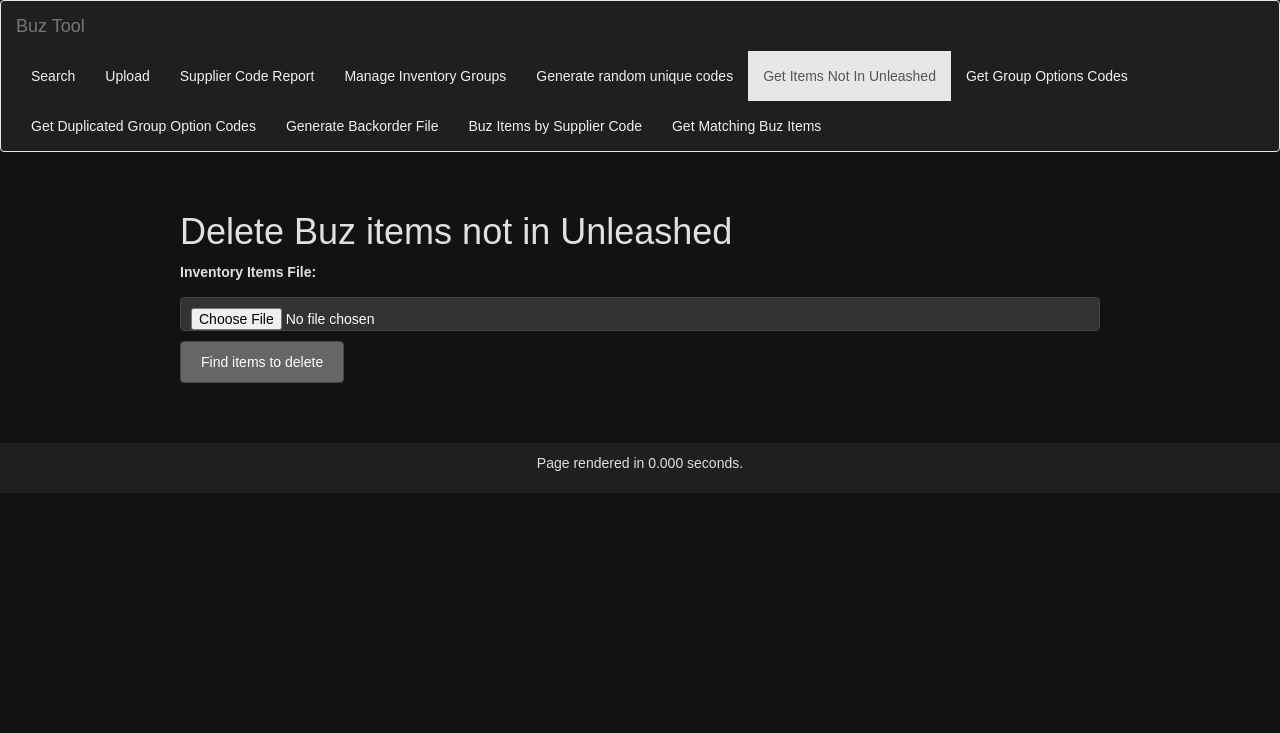
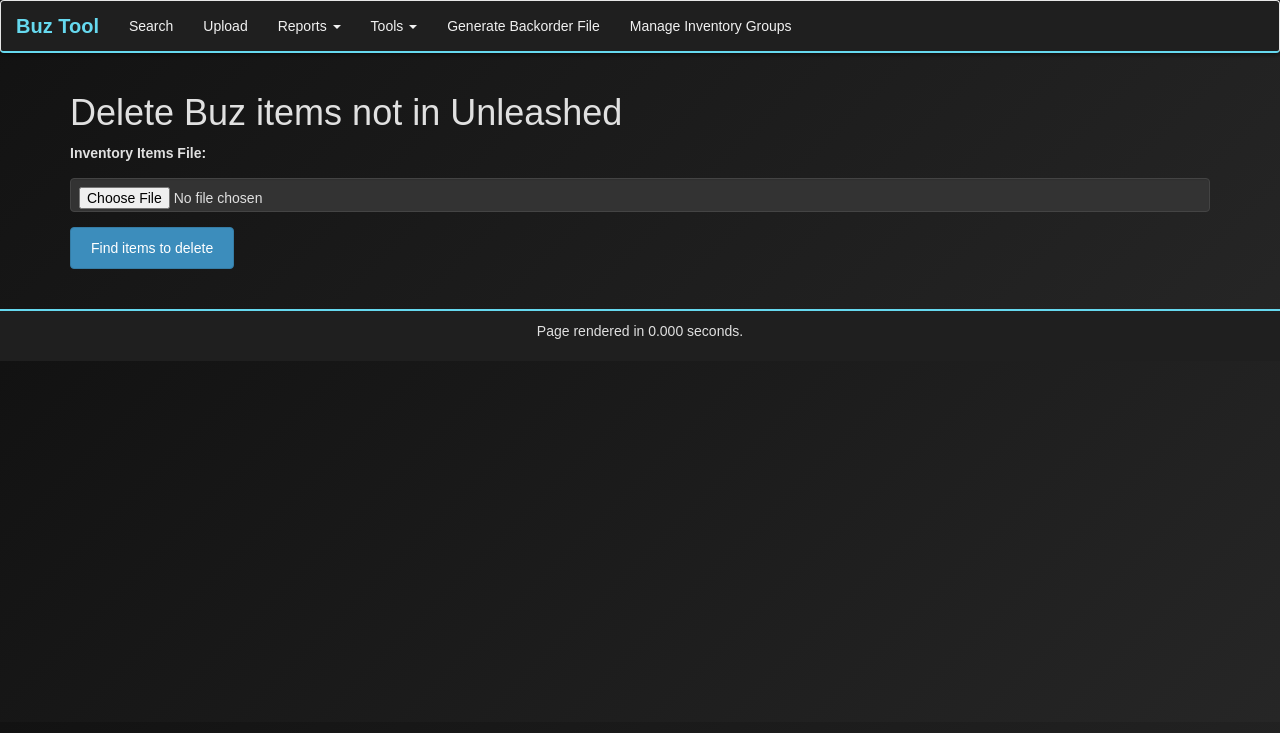
Before and after one commit to derekgwatson/buz_app, a Flask app: page /get_items_not_in_unleashed in a window 1280 px wide. Shown: the top 733 px of the page. Run offline with Flask 3, Linux system fonts and the light colour scheme; some libraries are stand-ins or nearby versions.

Commit message:
Fix buz items by supplier code functionality

```diff
--- a/app.py
+++ b/app.py
@@ -391,19 +391,23 @@ def get_buz_items_by_supplier_codes():
         if uploaded_file.filename.endswith(('.xlsx', '.xlsm')):
             try:
                 filtered_excel = process_buz_items_by_supplier_codes(uploaded_file, supplier_codes)
-                return send_file(
-                    filtered_excel,
-                    as_attachment=True,
-                    download_name='filtered_items.xlsx',
-                    mimetype='application/vnd.openxmlformats-officedocument.spreadsheetml.sheet'
-                )
+                if filtered_excel:
+                    return send_file(
+                        filtered_excel,
+                        as_attachment=True,
+                        download_name='filtered_items.xlsx',
+                        mimetype='application/vnd.openxmlformats-officedocument.spreadsheetml.sheet'
+                    )
+                else:
+                    flash("Nothing found")
             except Exception as e:
                 if app.debug:
                     raise e
                 else:
                     flash(f"Error: {e}")
 
-        flash("Error: Only .xlsx or .xlsm files are supported.")
+        else:
+            flash("Error: Only .xlsx or .xlsm files are supported.")
 
     return render_template('get_buz_items_by_supplier_codes.html')
 
--- a/templates/layout.html
+++ b/templates/layout.html
@@ -11,116 +11,165 @@
 <style>
 /* General Body Styling for Dark Theme */
 body {
-            background-color: #121212; /* Dark background */
+    background: linear-gradient(135deg, #121212, #1c1c1c, #262626); /* Gradient background */
     color: #e0e0e0; /* Light text for contrast */
     font-family: 'Arial', sans-serif; /* Clean, readable font */
 }
 
 /* Navbar Styling */
 .navbar {
-            background-color: #1f1f1f; /* Dark navbar */
-            color: #f1f1f1; /* Light text on navbar */
-            margin-bottom: 20px;
+    background-color: #1f1f1f; /* Dark background */
+    border-bottom: 2px solid #66d9ef; /* Subtle border */
+    box-shadow: 0 2px 4px rgba(0, 0, 0, 0.5);
 }
 
-        .navbar a {
-            color: #f1f1f1; /* Light links */
+.navbar-brand {
+    color: #66d9ef !important; /* Bright teal for branding */
+    font-weight: bold;
+    font-size: 20px;
 }
 
-        .navbar a:hover {
-            color: #66aaff; /* Highlighted links */
+.navbar-nav > li > a {
+    color: #f1f1f1 !important; /* Light grey for links */
+    font-weight: 500;
+    transition: color 0.3s ease;
 }
 
-        /* Bootstrap Navbar adjustments for dark theme */
-        .navbar-default .navbar-nav>li>a {
-            color: #f1f1f1; /* Navbar links */
+.navbar-nav > li > a:hover,
+.navbar-nav > li > a:focus {
+    color: #2aa198 !important; /* Teal hover */
+    background-color: transparent;
 }
 
-        .navbar-default .navbar-nav>li>a:hover {
-            color: #66aaff; /* Hover color for navbar links */
+/* Active and Open Menu Title */
+.navbar-nav > li.open > a,
+.navbar-nav > li.open > a:focus,
+.navbar-nav > li.open > a:hover {
+    background-color: #2a2a2a !important; /* Dark background for open state */
+    color: #66d9ef !important; /* Bright text for open dropdown */
+    border-bottom: 2px solid #66d9ef; /* Optional: underline */
 }
 
-        /* Container Styling */
-        .container {
-            max-width: 960px;
-            margin: 0 auto;
-            padding: 20px;
+/* Dropdown Menu */
+.dropdown-menu {
+    background-color: #2a2a2a; /* Dark background */
+    border: none;
+    box-shadow: 0 4px 6px rgba(0, 0, 0, 0.5); /* Subtle shadow */
+    padding: 5px 0;
+    min-width: 200px; /* Ensure dropdown has decent width */
 }
 
-        /* Footer Styling */
-        footer {
-            margin-top: 40px;
-            padding: 10px 0;
-            text-align: center;
-            background-color: #1f1f1f; /* Dark footer */
-            color: #e0e0e0; /* Light text */
+.dropdown-menu > li > a {
+    color: #e0e0e0; /* Light grey text */
+    padding: 10px 15px;
+    transition: background 0.3s ease, color 0.3s ease;
 }
 
-        /* Button Styling */
+.dropdown-menu > li > a:hover {
+    background-color: #2aa198; /* Teal background on hover */
+    color: #ffffff; /* White text on hover */
+}
+
+.dropdown-menu > li.active > a,
+.dropdown-menu > li.active > a:focus {
+    background-color: #66d9ef; /* Highlight active dropdown item */
+    color: #ffffff;
+}
+
+/* Disabled Dropdown Menu Title */
+.navbar-nav > li.disabled > a {
+    color: #777777 !important; /* Muted text */
+    pointer-events: none;
+    background-color: transparent;
+}
+
+/* Buttons */
 button, .btn {
-            background-color: #666;
+    background-color: #3c8dbc; /* Blue button */
     color: white;
-            border: 1px solid #444;
+    border: 1px solid #357ca5;
     padding: 10px 20px;
-            cursor: pointer;
+    transition: background-color 0.3s ease, color 0.3s ease;
 }
 
 button:hover, .btn:hover {
-            background-color: #888;
+    background-color: #2aa198; /* Teal hover */
+    color: white;
 }
 
-        /* Input Fields (Adjusting Bootstrap forms) */
+/* Input Fields */
 input, select, textarea, .form-control {
-            background-color: #333; /* Dark background for inputs */
+    background-color: #333; /* Dark input fields */
     color: white;
     border: 1px solid #444;
     padding: 10px;
-            width: 100%;
-            margin-top: 10px;
-            margin-bottom: 10px;
+    margin: 10px 0;
 }
 
-        /* Card or Box Elements (Adjusting for Bootstrap cards) */
+/* Force file input and textarea to behave consistently */
+input[type="file"], textarea {
+    display: block; /* Force new line */
+    width: 100%; /* Match container width */
+    margin-bottom: 15px; /* Add spacing between elements */
+}
+
+/* Optional: Improve file input appearance */
+input[type="file"] {
+    background-color: #333;
+    color: #e0e0e0;
+    border: 1px solid #444;
+    padding: 8px;
+    cursor: pointer;
+    transition: background 0.3s ease;
+}
+
+input[type="file"]:hover {
+    background-color: #444;
+}
+
+/* Cards and Panels */
 .panel, .card {
-            background-color: #2a2a2a; /* Dark background for panels */
+    background: linear-gradient(135deg, #2e2e2e, #3b3b3b);
     color: #f1f1f1; /* Light text */
+    border-left: 5px solid #66d9ef; /* Highlight edge */
     border-radius: 8px;
-            box-shadow: 0 4px 8px rgba(0, 0, 0, 0.2);
+    box-shadow: 0 4px 8px rgba(0, 0, 0, 0.5);
     padding: 20px;
     margin-bottom: 20px;
 }
 
-        /* Links */
-        a {
-            color: #66aaff; /* Light blue for links */
+/* Jumbotron */
+.jumbotron {
+    background: linear-gradient(135deg, #2a2a2a, #343434); /* Dark gradient */
+    color: #e0e0e0;
+    border-radius: 8px;
+    padding: 30px;
+    box-shadow: 0 2px 4px rgba(0, 0, 0, 0.5);
 }
 
-        a:hover {
-            color: #33b5ff; /* Hover state for links */
+.jumbotron h1, .jumbotron h2 {
+    color: #f1f1f1;
 }
 
-       /* Override Jumbotron background */
-        .jumbotron {
-            background-color: #2a2a2a; /* Dark background for Jumbotron */
-            color: #e0e0e0; /* Light text color for contrast */
-            border-radius: 8px; /* Optional: add rounded corners */
-            padding: 30px; /* Adjust padding as needed */
-        }
-
-        /* Jumbotron headings */
-        .jumbotron h1, .jumbotron h2, .jumbotron h3 {
-            color: #f1f1f1; /* Light headings for better visibility */
-        }
-
-        /* Jumbotron links */
 .jumbotron a {
-            color: #66aaff; /* Light blue links */
+    color: #66d9ef;
 }
 
 .jumbotron a:hover {
-            color: #33b5ff; /* Hover state for links */
+    color: #2aa198;
+}
+
+/* Footer */
+footer {
+    background-color: #1f1f1f;
+    color: #e0e0e0;
+    text-align: center;
+    padding: 10px 0;
+    margin-top: 40px;
+    border-top: 2px solid #66d9ef;
 }
 </style>
+
 
 </head>
 <body>
@@ -131,43 +180,30 @@
             <a class="navbar-brand" href="/">Buz Tool</a>
         </div>
         <ul class="nav navbar-nav">
-      <li class="{% if request.path == '/search' %}active{% endif %}">
-        <a href="/search">Search</a>
+            <li><a href="/search">Search</a></li>
+            <li><a href="/upload">Upload</a></li>
+            <li class="dropdown">
+                <a href="#" class="dropdown-toggle" data-toggle="dropdown">Reports <span class="caret"></span></a>
+                <ul class="dropdown-menu">
+                    <li><a href="/supplier-code-report">Supplier Code Report</a></li>
+                    <li><a href="/get_items_not_in_unleashed">Get Items Not In Unleashed</a></li>
+                    <li><a href="/get_duplicate_codes">Get Duplicated Group Option Codes</a></li>
+                </ul>
             </li>
-      <li class="{% if request.path == '/upload' %}active{% endif %}">
-        <a href="/upload">Upload</a>
+            <li class="dropdown">
+                <a href="#" class="dropdown-toggle" data-toggle="dropdown">Tools <span class="caret"></span></a>
+                <ul class="dropdown-menu">
+                    <li><a href="/generate_codes">Generate Random Unique Codes</a></li>
+                    <li><a href="/get_buz_items_by_supplier_codes">Buz Items by Supplier Code</a></li>
+                    <li><a href="/get_matching_buz_items">Get Matching Buz Items</a></li>
+                </ul>
             </li>
-      <li class="{% if request.path == '/supplier-code-report' %}active{% endif %}">
-        <a href="/supplier-code-report">Supplier Code Report</a>
-      </li>
-      <li class="{% if request.path == '/manage_inventory_groups' %}active{% endif %}">
-        <a href="/manage_inventory_groups">Manage Inventory Groups</a>
-      </li>
-      <li class="{% if request.path == '/generate_codes' %}active{% endif %}">
-        <a href="/generate_codes">Generate random unique codes</a>
-      </li>
-      <li class="{% if request.path == '/get_items_not_in_unleashed' %}active{% endif %}">
-        <a href="/get_items_not_in_unleashed">Get Items Not In Unleashed</a>
-      </li>
-      <li class="{% if request.path == '/get_group_option_codes' %}active{% endif %}">
-        <a href="/get_group_option_codes">Get Group Options Codes</a>
-      </li>
-      <li class="{% if request.path == '/get_duplicate_codes' %}active{% endif %}">
-        <a href="/get_duplicate_codes">Get Duplicated Group Option Codes</a>
-      </li>
-      <li class="{% if request.path == '/generate_backorder_file' %}active{% endif %}">
-        <a href="/generate_backorder_file">Generate Backorder File</a>
-      </li>
-      <li class="{% if request.path == '/get_buz_items_by_supplier_codes' %}active{% endif %}">
-        <a href="/get_buz_items_by_supplier_codes">Buz Items by Supplier Code</a>
-      </li>
-      <li class="{% if request.path == '/get_matching_buz_items' %}active{% endif %}">
-        <a href="/get_matching_buz_items">Get Matching Buz Items</a>
-      </li>
-
+            <li><a href="/generate_backorder_file">Generate Backorder File</a></li>
+            <li><a href="/manage_inventory_groups">Manage Inventory Groups</a></li>
         </ul>
     </div>
 </nav>
+
 
     <!-- Main Content -->
     <div class="container">
```
Also changed, not shown: services/buz_items_by_supplier_code.py (+20 -3 lines). Lines whose indentation alone changed are shown as unchanged.
